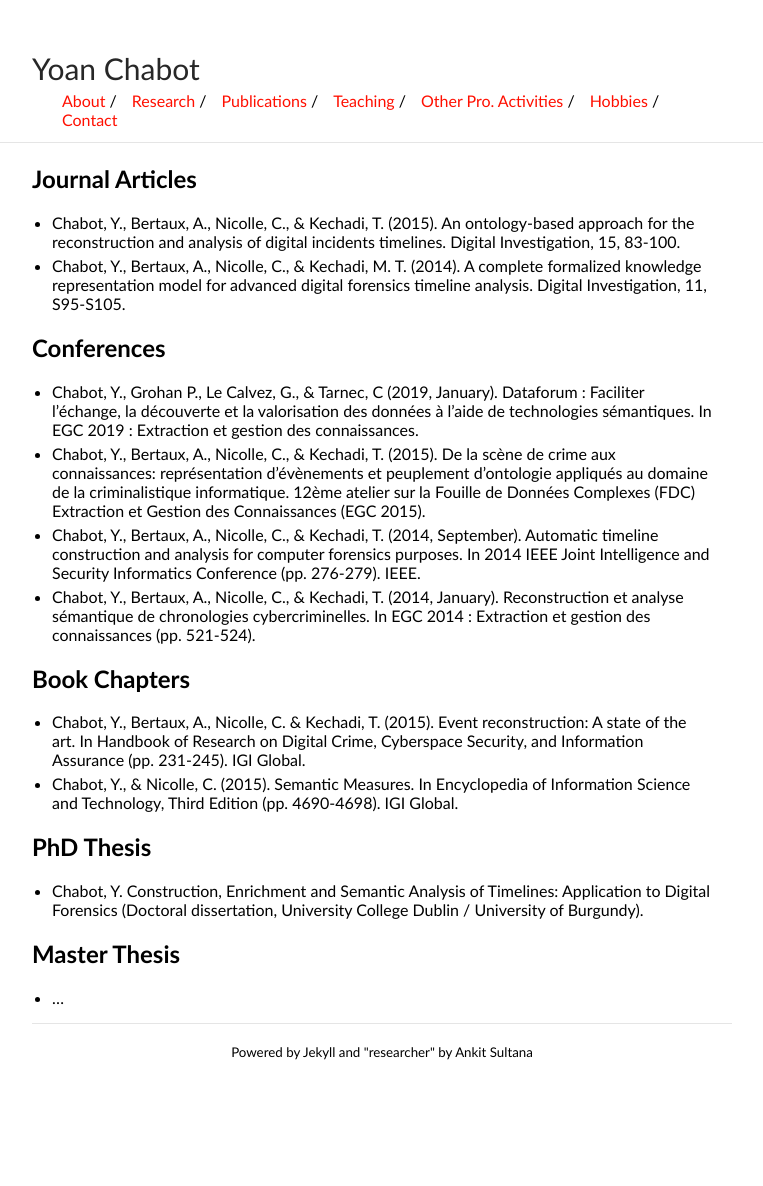
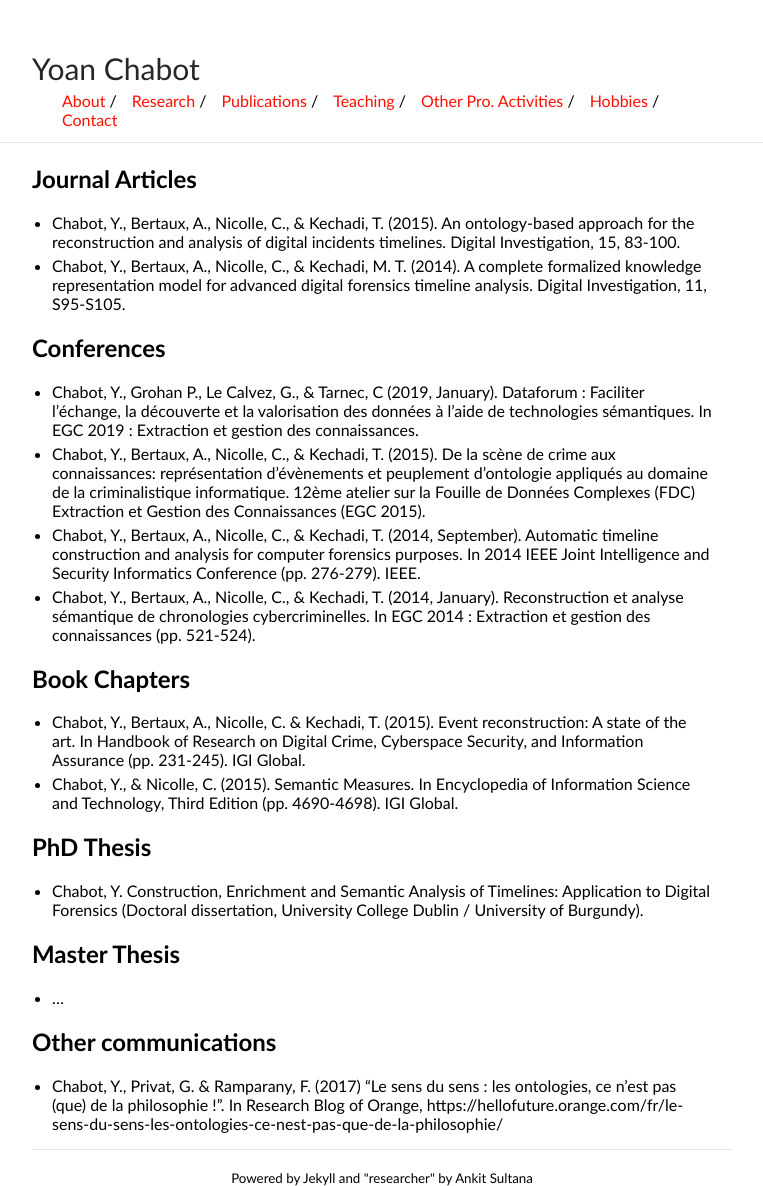
Before and after one commit to yoanchabot/yoanchabot.github.io, a Jekyll site: the page built from publications.md, in a window 1280 px wide. Shown: the whole page, without its empty margins (258-1021 px from the left). Built offline with Jekyll 4.4.1, drawn with Linux system fonts in a browser that asks for light colours; before the commit the page ends 1060 px from its top, so only the background shows below that.

Commit message:
Update publications.md

```diff
--- a/publications.md
+++ b/publications.md
@@ -28,3 +28,6 @@ title: Publications
 ## Master Thesis
 
 * ...
+
+## Other communications
+* Chabot, Y., Privat, G. & Ramparany, F. (2017) "Le sens du sens : les ontologies, ce n’est pas (que) de la philosophie !". In Research Blog of Orange, https://hellofuture.orange.com/fr/le-sens-du-sens-les-ontologies-ce-nest-pas-que-de-la-philosophie/
```
